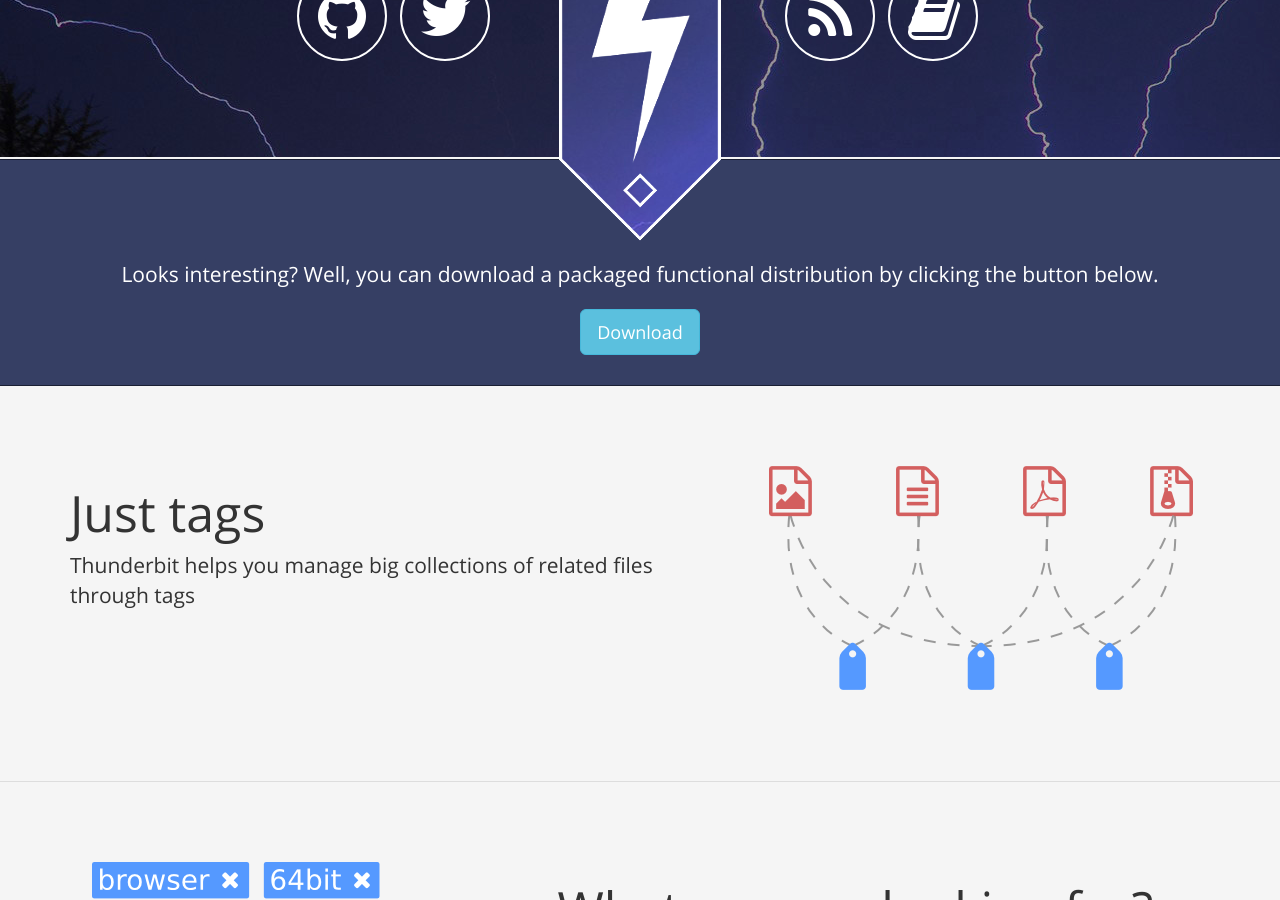
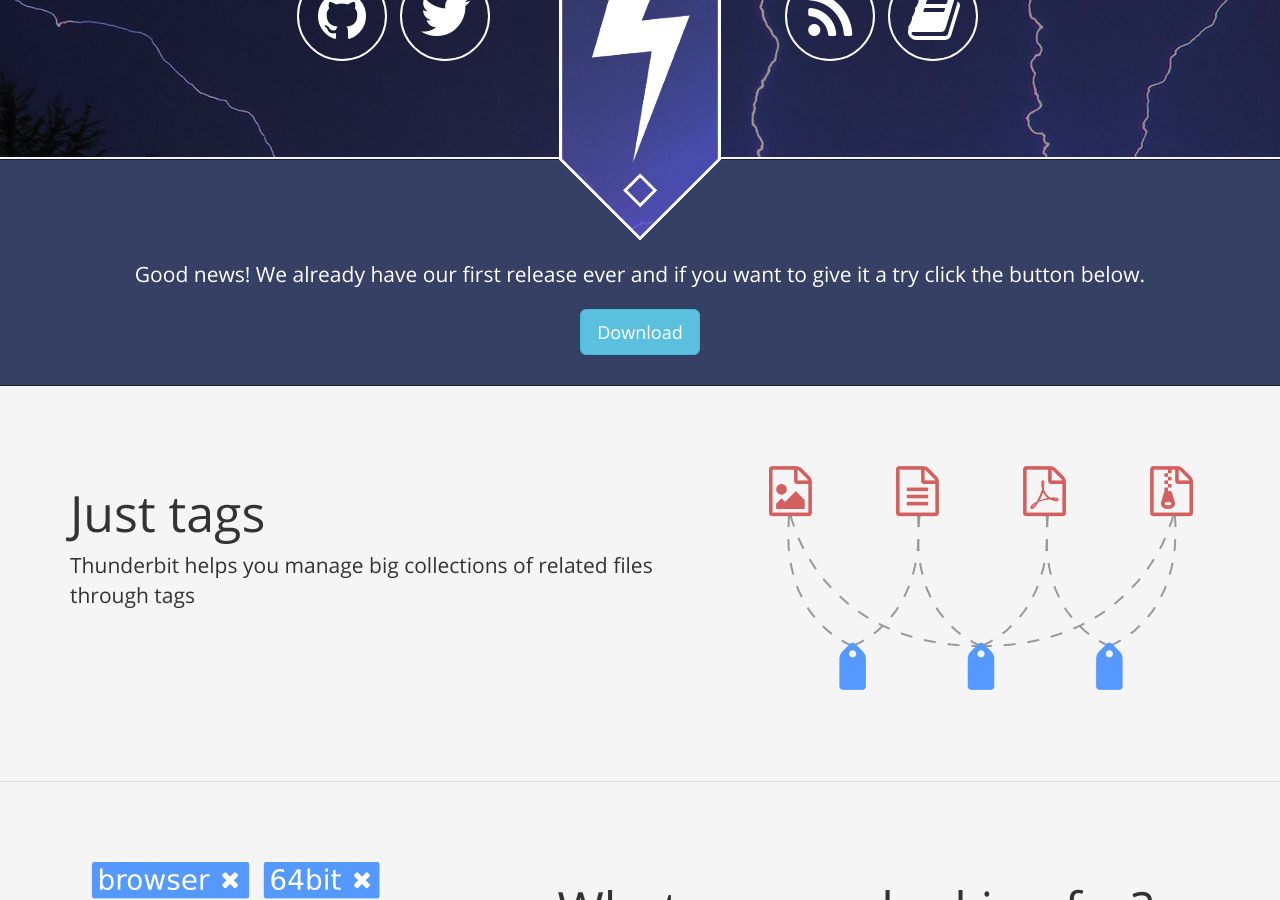
Before and after one commit to thunderbit/thunderbit, a Jekyll site: the page built from index.html, in a window 1280 px wide and 900 px high, scrolled down 365 px. Built offline with Jekyll 4.4.1, drawn with Linux system fonts in a browser that asks for light colours; emoji names are drawn with the system emoji font; comment, search, counter and statistics services are not loaded.

Commit message:
Changed the message for the new release

```diff
--- a/_includes/release-download.html
+++ b/_includes/release-download.html
@@ -2,7 +2,7 @@
     <div class="container">
         <div class="row text-center">
             <div class="col-xs-12">
-                <p class="lead">Looks interesting? Well, you can download a packaged functional distribution by clicking the button below.</p>
+                <p class="lead">Good news! We already have our first release ever and if you want to give it a try click the button below.</p>
                 <p><a href="https://github.com/thunderbit/thunderbit/releases/download/v0.1/thunderbit-0.1.zip" class="btn btn-info btn-lg">Download</a></p>
             </div>
         </div>
```
